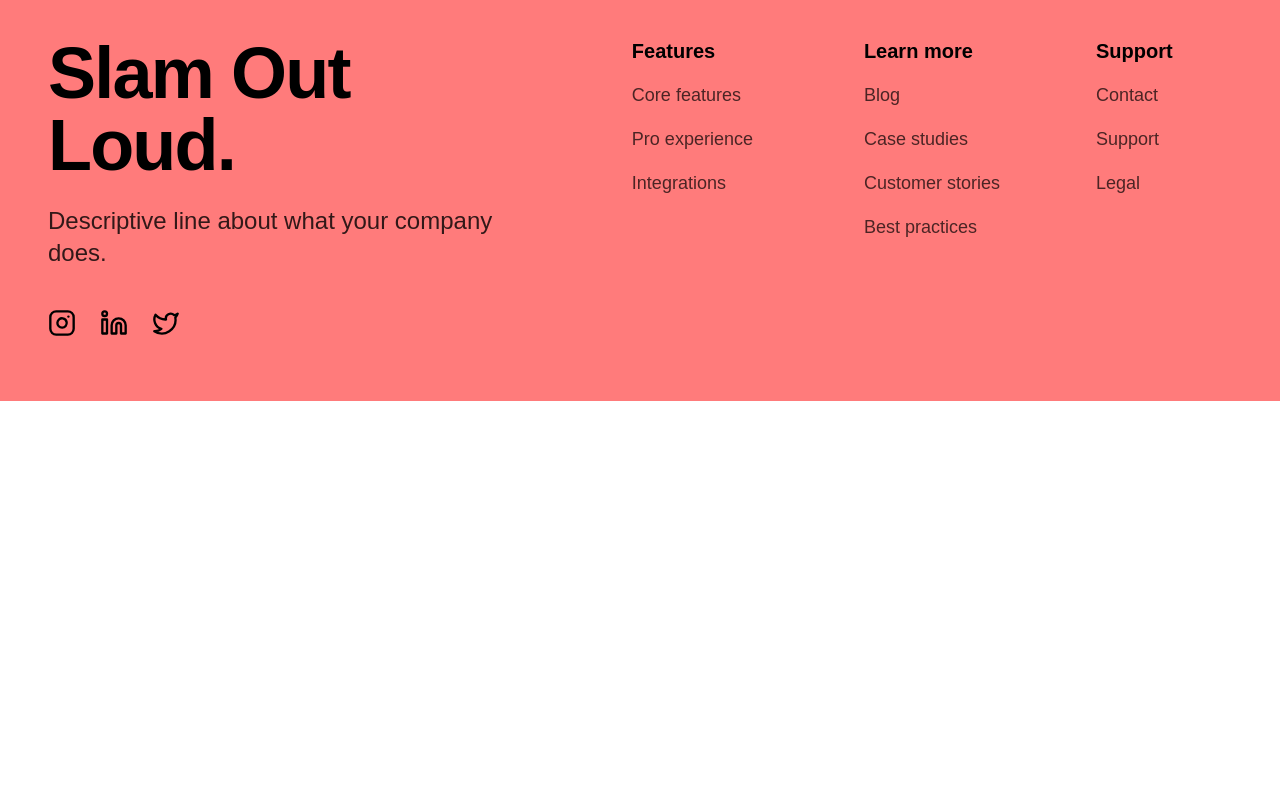
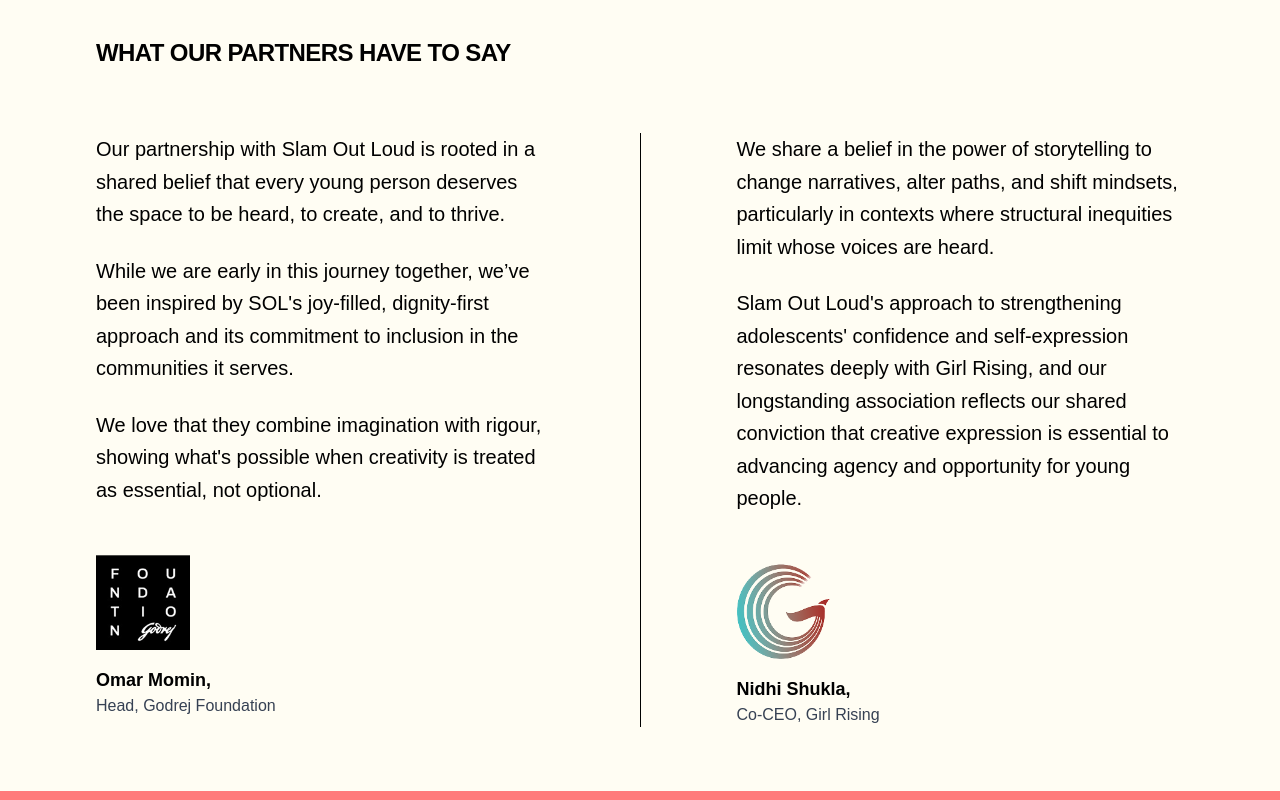
Before and after one commit to mokshchadha/slamoutloud, a Next.js app: page /about-us in a window 1280 px wide. Shown: the part 2240-3040 px from the top of the page. Before the commit the page ends 2641 px from the top, so only its background shows below. Built offline with nearby package versions, Linux system fonts and the light colour scheme.

Commit message:
aboutus: our partners say about us finished

```diff
--- a/src/app/about-us/page.tsx
+++ b/src/app/about-us/page.tsx
@@ -1,6 +1,7 @@
 import Hero from "../components/about/Hero";
 import WhyExist from "../components/about/WhyExist";
 import CoreTeam from "../components/about/CoreTeam";
+import Partners from "../components/about/Partners";
 import Footer from "../components/Footer";
 import Newsletter from "../components/homepage/Newsletter";
 
@@ -10,6 +11,7 @@
       <Hero />
       <WhyExist />
       <CoreTeam />
+      <Partners />
       <Footer />
     </main>
   );
--- /dev/null
+++ b/src/app/components/about/Partners.tsx
@@ -0,0 +1,90 @@
+import Image from "next/image";
+
+const testimonials = [
+  {
+    quote: [
+      "Our partnership with Slam Out Loud is rooted in a shared belief that every young person deserves the space to be heard, to create, and to thrive.",
+      "While we are early in this journey together, we\u2019ve been inspired by SOL's joy-filled, dignity-first approach and its commitment to inclusion in the communities it serves.",
+      "We love that they combine imagination with rigour, showing what's possible when creativity is treated as essential, not optional.",
+    ],
+    logo: "/about/godrej.png",
+    name: "Omar Momin,",
+    role: "Head, Godrej Foundation",
+  },
+  {
+    quote: [
+      "We share a belief in the power of storytelling to change narratives, alter paths, and shift mindsets, particularly in contexts where structural inequities limit whose voices are heard.",
+      "Slam Out Loud's approach to strengthening adolescents' confidence and self-expression resonates deeply with Girl Rising, and our longstanding association reflects our shared conviction that creative expression is essential to advancing agency and opportunity for young people.",
+    ],
+    logo: "/about/girl_rising.png",
+    name: "Nidhi Shukla,",
+    role: "Co-CEO, Girl Rising",
+  },
+];
+
+export default function Partners() {
+  return (
+    <section className="bg-[#FFFDF3] py-16 px-6 md:px-16 lg:px-24">
+      <div className="max-w-7xl mx-auto">
+        <h2 className="text-xl md:text-2xl font-bold mb-16 text-black uppercase tracking-tight">
+          What Our Partners Have To Say
+        </h2>
+
+        <div className="grid grid-cols-1 md:grid-cols-[1fr_auto_1fr] gap-12 md:gap-0 items-start">
+          {/* Godrej Testimonial */}
+          <div className="md:pr-12">
+            <div className="space-y-6">
+              {testimonials[0].quote.map((para, idx) => (
+                <p key={idx} className="text-lg md:text-xl text-black leading-relaxed">
+                  {para}
+                </p>
+              ))}
+            </div>
+            <div className="mt-12 flex flex-col gap-4">
+              <div className="relative w-24 h-24">
+                <Image
+                  src={testimonials[0].logo}
+                  alt="Godrej Foundation"
+                  fill
+                  className="object-contain object-left"
+                />
+              </div>
+              <div>
+                <p className="font-bold text-lg text-black">{testimonials[0].name}</p>
+                <p className="text-gray-700">{testimonials[0].role}</p>
+              </div>
+            </div>
+          </div>
+
+          {/* Vertical Divider */}
+          <div className="hidden md:block w-[1px] bg-black self-stretch mx-12"></div>
+
+          {/* Girl Rising Testimonial */}
+          <div className="md:pl-12">
+            <div className="space-y-6">
+              {testimonials[1].quote.map((para, idx) => (
+                <p key={idx} className="text-lg md:text-xl text-black leading-relaxed">
+                  {para}
+                </p>
+              ))}
+            </div>
+            <div className="mt-12 flex flex-col gap-4">
+              <div className="relative w-24 h-24">
+                <Image
+                  src={testimonials[1].logo}
+                  alt="Girl Rising"
+                  fill
+                  className="object-contain object-left"
+                />
+              </div>
+              <div>
+                <p className="font-bold text-lg text-black">{testimonials[1].name}</p>
+                <p className="text-gray-700">{testimonials[1].role}</p>
+              </div>
+            </div>
+          </div>
+        </div>
+      </div>
+    </section>
+  );
+}
```
Also changed, not shown: public/about/girl_rising.png (added), public/about/godrej.png (added), src/app/components/about/PartnerForm.tsx (added).
